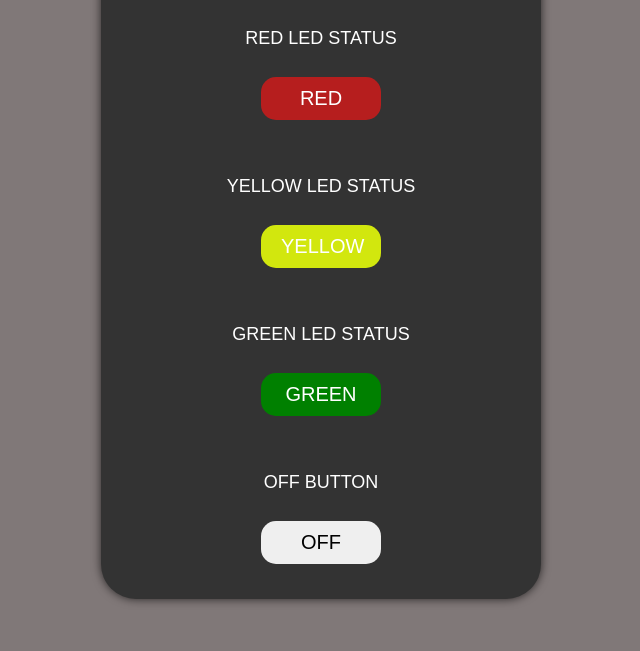
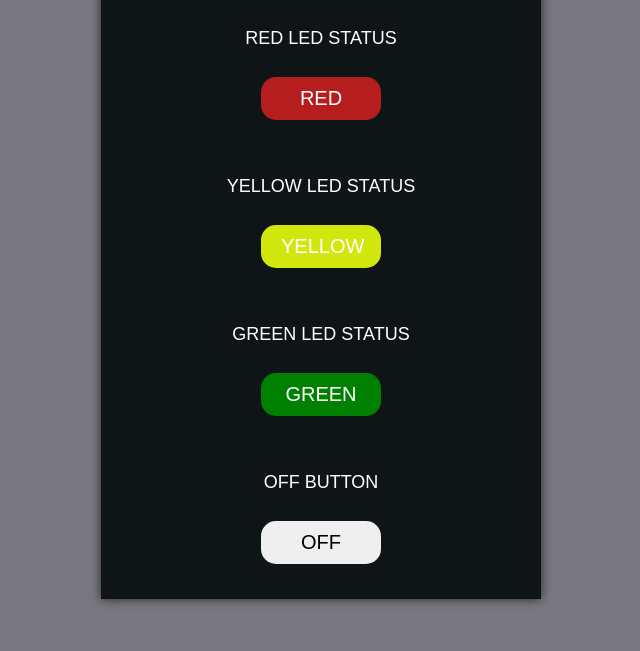
Before and after one commit to RoshandeepSingh28/4.2HD-SIT210-embeded-systems, a plain HTML site: page index.html in a window 1280 px wide. Shown: the part 179-830 px from the top of the page, without its empty margins (319-959 px from the left). Drawn offline with Linux system fonts and the light colour scheme.

Commit message:
Update style.css

```diff
--- a/style.css
+++ b/style.css
@@ -2,18 +2,16 @@ body {
    font-family: Arial, sans-serif;
    text-align: center;
    padding-top: 30px;
-   background-color: #807878;
+   background-color: #797880;
    display: flex;
-   justify-content: center; /* Horizontally center the content */
-   align-items: center; /* Vertically center the content */
-   height: 100vh; /* Make the body take up the full viewport height */
-   margin: 0; /* Remove default margin to ensure full screen coverage */
+   justify-content: center;
+   align-items: center;
+   height: 100vh;
+   margin: 0;
  }
-
  .buttons {
    padding: 20px;
-   background-color: #333;
-   border-radius: 35px;
+   background-color: #0f1517;
    width: 80%;
    max-width: 400px;
    box-shadow: 0 0 10px rgba(0, 0, 0, 0.7);
@@ -68,6 +66,6 @@ body {
    color: white;
  }
 
- button#blue:hover {
-   background-color: #0ea1e6;
+ button#yellow:hover {
+   background-color: #fbd919;
  }
```
